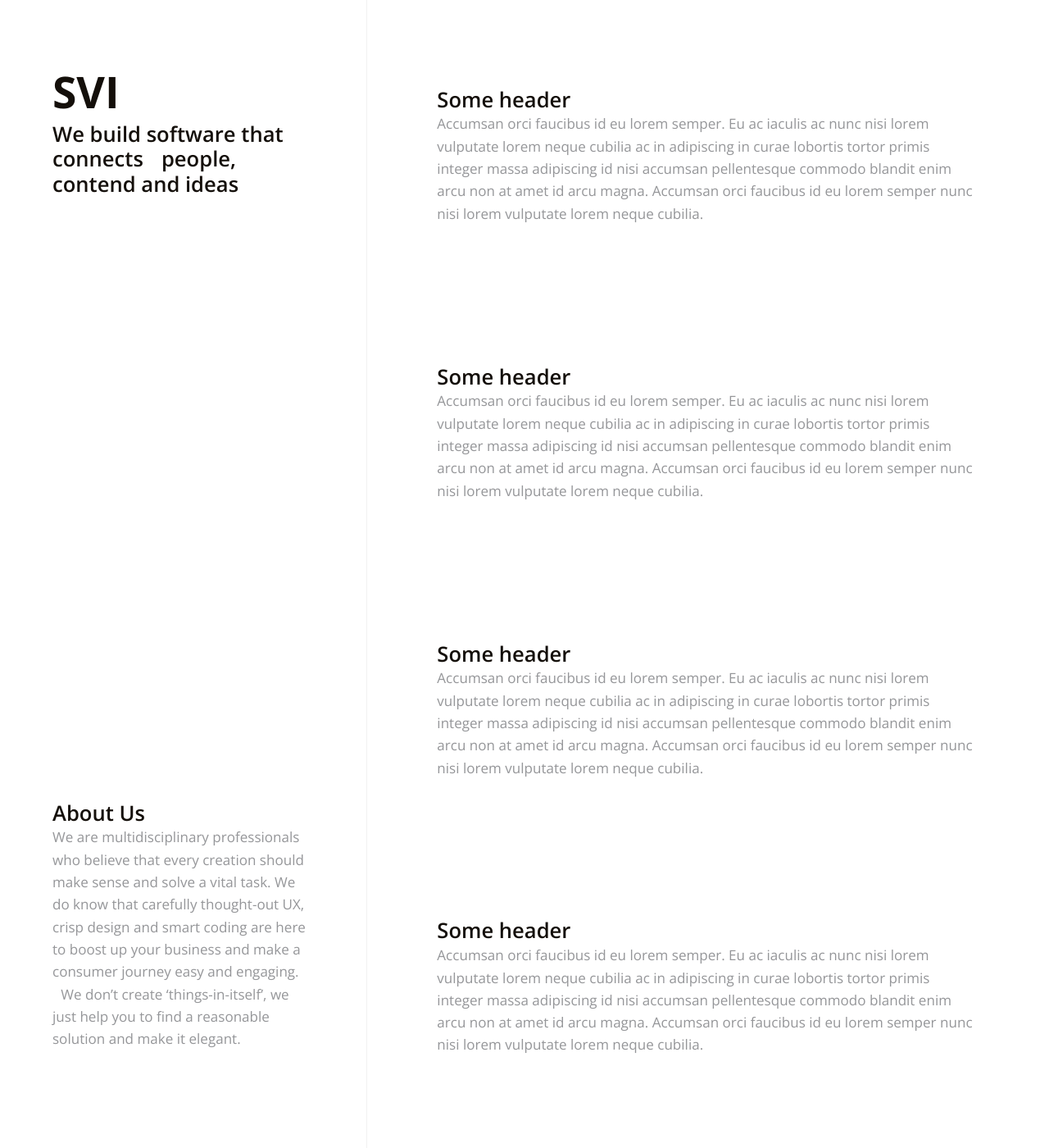
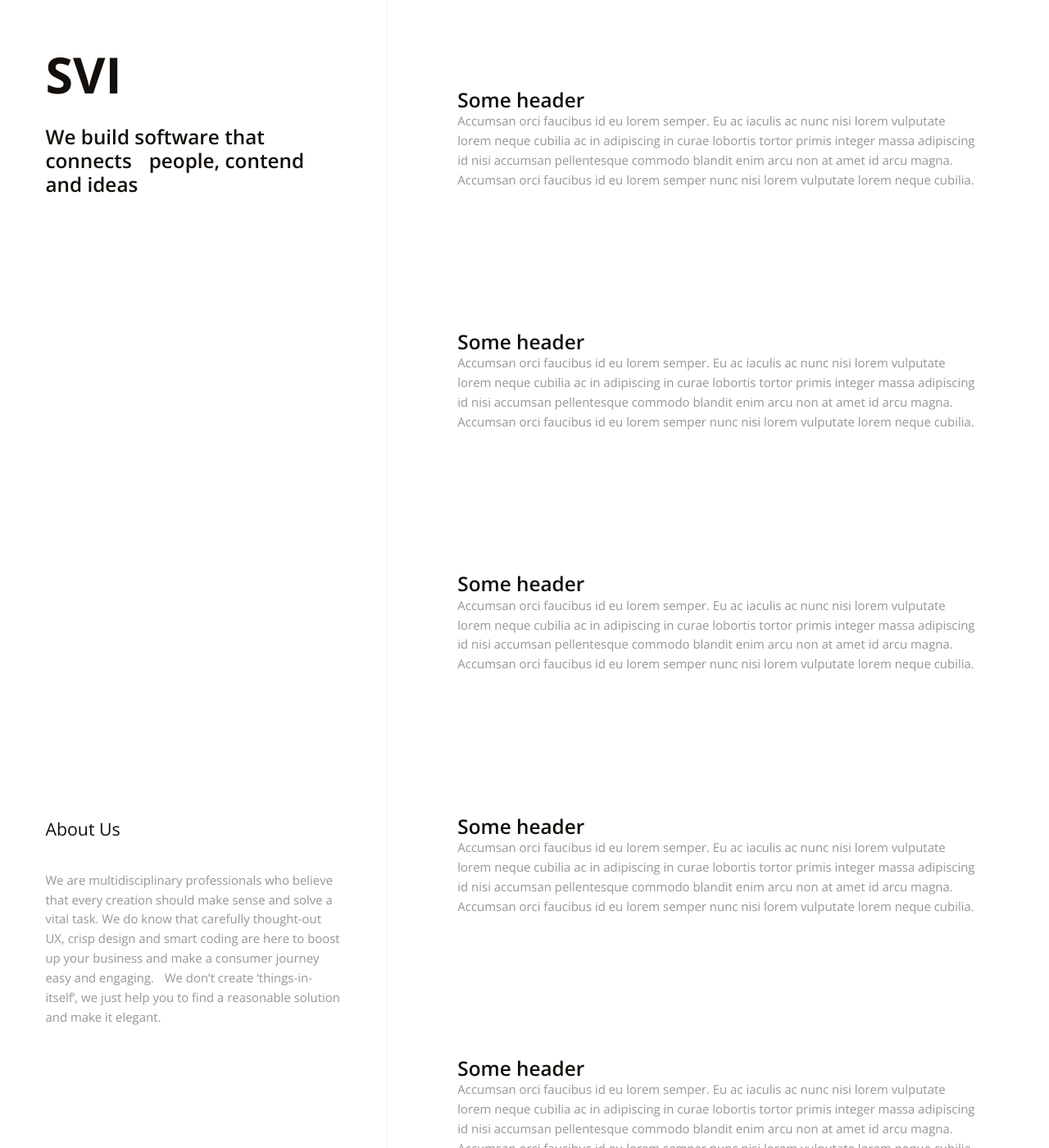
Before and after one commit to SiliconValleyInsight/siliconvalleyinsight.github.io, a Jekyll site: the page built from index.html, in a window 1280 px wide and 1400 px high. Shown: the whole window at 82% size. Built offline with Jekyll 4.4.1, drawn with Linux system fonts in a browser that asks for light colours; nearby versions of some CDN libraries; some web fonts are replaced; library files that are not in the unit come from our copies.

Commit message:
Play with left column and typography

```diff
--- a/_sass/_layout.scss
+++ b/_sass/_layout.scss
@@ -2,18 +2,17 @@
 #header {
   height: 100%;
   left: 0;
-  padding: 4em 3em;
+  padding: 2.85em 2.6em;
   position: fixed;
   text-align: left;
   top: 0;
-  width: 35%;
+  width: $left-part-width;
+  min-width: $left-part-min-width;
   border-right: 1px solid $concrete;
 
   h1 {
-    font-size: 5em;
     font-weight: 800;
     line-height: 1;
-    margin-bottom: 10px;
     position: relative;
   }
 
@@ -26,10 +25,11 @@
 #footer {
   bottom: 0;
   left: 0;
-  padding: 4em 3em;
+  padding: 2.85em 2.6em 6.9em 2.6em;
   position: fixed;
   text-align: left;
   width: $left-part-width;
+  min-width: $left-part-min-width;
 }
 
 /* Main part */
--- a/_sass/_media.scss
+++ b/_sass/_media.scss
@@ -1,12 +1,6 @@
 /* Media Queries */
 /* Large Devices, Wide Screens */
 @include desktop {
-  #header {
-    h1 {
-      font-size: 2.5em;
-    }
-  }
-
   #main {
     padding-right: 4em;
   }
@@ -16,18 +10,24 @@
 @include notebook {
   #header {
     // padding: 1.5em 3em 3em;
+    width: $left-part-min-width;
+  }
+
+  #main {
+    margin-left: $left-part-min-width;
+    width: calc(100% - #{$left-part-min-width});
   }
 
   #footer {
     // padding: 0 3em 1.5em 0;
+    width: $left-part-min-width;
   }
 }
 
 /* Medium Devices, Desktops */
 @include medium {
   #header {
-    background-attachment: scroll;
-    background-position: top left, center center;
+    background: scroll top left, center center;
     background-size: auto, cover;
     left: auto;
     position: relative;
--- a/_sass/_typography.scss
+++ b/_sass/_typography.scss
@@ -26,8 +26,7 @@
 }
 
 p {
-  margin: 0 0 2em 0;
-  font-size: 0.8em;
+  font-size: 0.7em;
   line-height: 1.6em;
   color: $manatee;
 }
@@ -45,12 +44,12 @@
 }
 
 h1 {
-  font-size: 2.5em;
-  line-height: 1.5em;
+  font-size: 2.85em;
+  margin-bottom: .5em;
 }
 
 h2 {
-  font-size: 1.2em;
+  font-size: 1.14em;
   line-height: 1.2em;
   font-weight: $font-weight-bold;
   margin-bottom: 0;
@@ -58,7 +57,6 @@
 
 h3 {
   font-size: 1em;
-  line-height: 1.5em;
-  margin-bottom: 0.5em;
+  margin-bottom: 1.9em;
   font-weight: $font-weight;
 }
--- a/_sass/base/_vars.scss
+++ b/_sass/base/_vars.scss
@@ -3,7 +3,8 @@
 $medium-transition: 0.3s;
 
 // Size.
-$left-part-width: 35%;
+$left-part-width: 525px;
+$left-part-min-width: 473px;
 
 // TODO: Let's add needed fonts
 // Font properties
--- a/index.html
+++ b/index.html
@@ -123,7 +123,7 @@
 
 <footer id="footer">
   <header>
-    <h2>About Us</h2>
+    <h3>About Us</h3>
   </header>
 
   <p> We are multidisciplinary professionals who believe that every creation should make sense and solve a vital task.
@@ -137,5 +137,4 @@
 <script src="js/bootstrap.min.js"></script>
 
 <script src="js/SmoothScroll.js"></script>
-<script src='js/scrollReveal.js'></script>
 <script src="js/main.js"></script>
```
